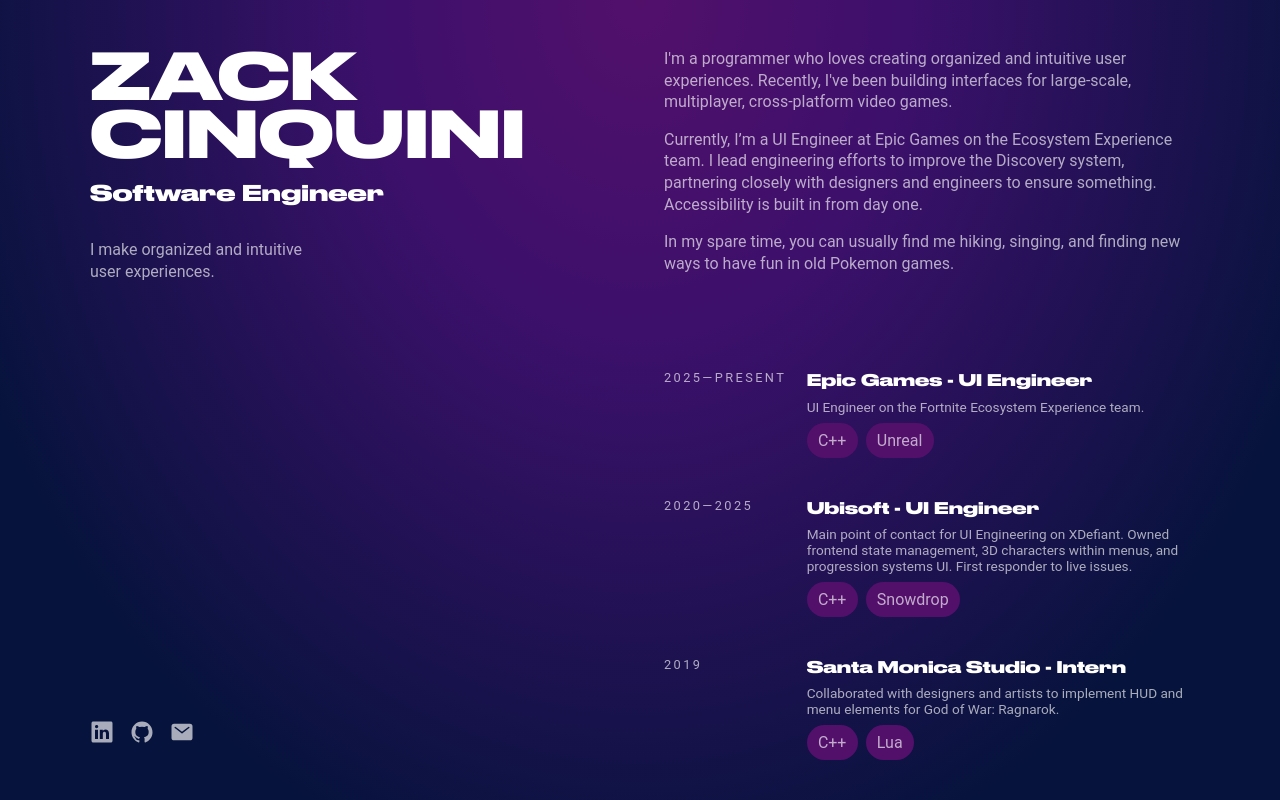
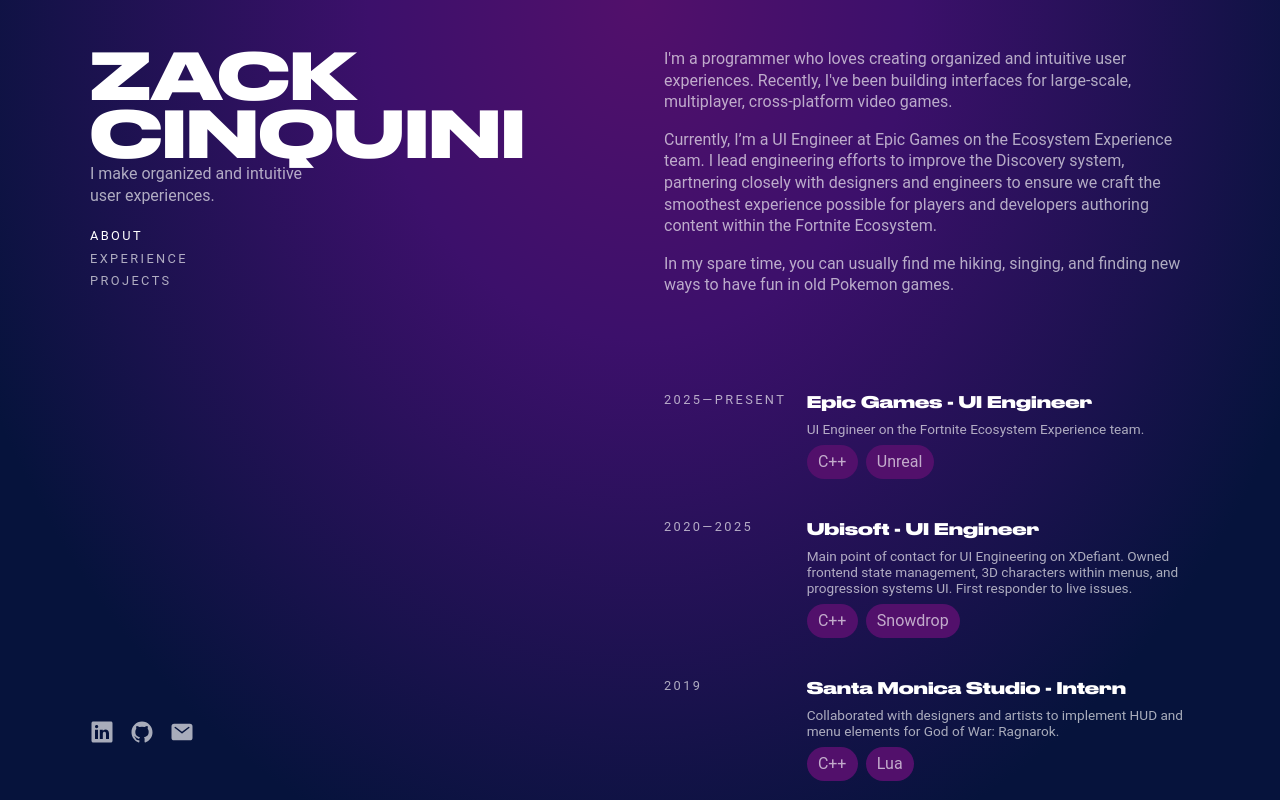
Before and after one commit to zack5/zack5.github.io, a React (Vite) app: page / in a window 1280 px wide. Shown: the top 800 px of the page. Built offline with nearby package versions, Linux system fonts and the light colour scheme.

Commit message:
Adds table of contents

```diff
--- a/src/components/Main.tsx
+++ b/src/components/Main.tsx
@@ -8,12 +8,12 @@ import thumbnailSubwayArrivals from "../assets/project-thumbnails/subway-arrival
 export default function Main() {
   return (
     <>
-      <section className="about">
+      <section id="about" data-toc-title="About" className="about">
         <p>I'm a programmer who loves creating organized and intuitive user  experiences. Recently, I've been building interfaces for large-scale, multiplayer,  cross-platform video games.</p>
-        <p>Currently, I’m a UI Engineer at Epic Games on the Ecosystem Experience team. I lead engineering efforts to improve the Discovery system, partnering closely with designers and engineers to ensure something. Accessibility is built in from day one.</p>
+        <p>Currently, I’m a UI Engineer at Epic Games on the Ecosystem Experience team. I lead engineering efforts to improve the Discovery system, partnering closely with designers and engineers to ensure we craft the smoothest experience possible for players and developers authoring content within the Fortnite Ecosystem.</p>
         <p>In my spare time, you can usually find me hiking, singing, and finding new ways to have fun in old Pokemon games.</p>
       </section>
-      <section className="events">
+      <section id="experience" data-toc-title="Experience" className="events">
         <EventExperience
           title="Epic Games - UI Engineer"
           description="UI Engineer on the Fortnite Ecosystem Experience team."
@@ -35,8 +35,9 @@ export default function Main() {
           skills={["C++", "Lua"]}
           onClick={() => window.open("https://www.epicgames.com/fortnite/en-US/home", "_blank")}
         />
+        <a href="/Zack Cinquini 2025.pdf" aria-label="Download resume (PDF)">View Resume</a>
       </section>
-      <section className="events">
+      <section id="projects" data-toc-title="Projects" className="events">
         <EventProject
           title="Subway Arrivals Board"
           description="I was tired of narrowly missing trains, so I designed an app to track subway arrivals in New York City to run on a Raspberry Pi in my apartment."
--- a/src/components/Sidebar.tsx
+++ b/src/components/Sidebar.tsx
@@ -1,5 +1,6 @@
 import { Link } from 'react-router-dom';
 import { IoLogoGithub, IoLogoLinkedin, IoMail } from 'react-icons/io5';
+import TableOfContents from './TableOfContents';
 
 export default function Sidebar() {
   return (
@@ -8,9 +9,8 @@ export default function Sidebar() {
         <Link to="/" className="no-text-decoration">
           <h1>ZACK<br />CINQUINI</h1>
         </Link>
-        <h2>Software Engineer</h2>
         <span>I make organized and intuitive<br />user experiences.</span>
-        <div className="table-of-contents"></div>
+        <TableOfContents />
       </div>
       <div className="social-links" aria-label="Social media links">
         <a href="https://www.linkedin.com/in/zackcinquini" aria-label="LinkedIn profile">
--- /dev/null
+++ b/src/components/TableOfContents.css
@@ -0,0 +1,56 @@
+.toc {
+  margin-top: 1rem;
+}
+.toc ul {
+  list-style: none;
+  padding: 0;
+  margin: 0;
+}
+.toc li {
+  margin: 0.35rem 0;
+}
+.toc a {
+  color: var(--color-text);
+  text-decoration: none;
+  font-size: 0.9rem;
+}
+.toc a.active {
+  color: var(--color-header);
+  font-weight: 600;
+}
+
+@media (max-width: 800px) {
+  .toc {
+    display: none;
+  }
+}
+
+.toc-indicator {
+  position: fixed;
+  left: 0;
+  right: 0;
+  height: 2px;
+  background: rgba(100, 255, 218, 0.25);
+  border-top: 1px dashed rgba(100,255,218,0.6);
+  pointer-events: none;
+  z-index: 9999;
+}
+
+.toc-controls {
+  margin-top: 0.5rem;
+  font-size: 0.8rem;
+  color: var(--muted, #6b6b6b);
+}
+.toc-controls label {
+  display: flex;
+  flex-direction: column;
+  gap: 0.25rem;
+}
+.toc-controls input[type="range"] {
+  width: 100%;
+}
+.root-margin {
+  margin-top: 0.25rem;
+  font-family: monospace;
+  color: #8be9d4;
+}
--- /dev/null
+++ b/src/components/TableOfContents.tsx
@@ -0,0 +1,70 @@
+import { useEffect, useRef, useState } from "react";
+import "./TableOfContents.css";
+
+export default function TableOfContents() {
+    const [activeId, setActiveId] = useState<string | null>(null);
+    const observerRef = useRef<IntersectionObserver | null>(null);
+
+    useEffect(() => {
+        const sections = Array.from(document.querySelectorAll<HTMLElement>("section[data-toc-title]"));
+        if (!sections.length) return;
+
+        const visibleSections = new Map<string, IntersectionObserverEntry>();
+
+        const handleIntersect: IntersectionObserverCallback = (entries) => {
+            entries.forEach((entry) => {
+                visibleSections.set(entry.target.id, entry);
+            });
+
+            const allVisible = Array.from(visibleSections.values()).filter(e => e.isIntersecting);
+            if (!allVisible.length) return;
+
+            const best = allVisible.reduce((a, b) =>
+                a.intersectionRatio > b.intersectionRatio ? a : b
+            );
+
+            setActiveId(best.target.id || null);
+        };
+
+        observerRef.current = new IntersectionObserver(handleIntersect, {
+            root: null,
+            rootMargin: "-20% 0px -60% 0px",
+            threshold: [0.1, 0.2, 0.3, 0.4, 0.5, 0.6, 0.7, 0.8, 0.9, 1.0],
+        });
+
+        sections.forEach((s) => observerRef.current?.observe(s));
+
+        return () => observerRef.current?.disconnect();
+    }, []);
+
+    const sections = Array.from(document.querySelectorAll<HTMLElement>("section[data-toc-title]")).map((s) => ({
+        id: s.id,
+        title: s.dataset.tocTitle || s.id,
+    }));
+
+    const handleClick = (e: React.MouseEvent, id?: string) => {
+        e.preventDefault();
+        const el = id ? document.getElementById(id) : null;
+        if (el) el.scrollIntoView({ behavior: "smooth", block: "center" });
+    };
+
+    if (!sections.length) return null;
+
+    return (
+        <nav className="toc" aria-label="Table of contents">
+            <ul>
+                {sections.map((s) => (
+                    <li key={s.id}>
+                        <a
+                            href={`#${s.id}`}
+                            className={s.id === activeId ? "active" : ""}
+                            onClick={(e) => handleClick(e, s.id)}
+                        >
+                            <h4>{s.title}</h4>
+                        </a>
+                    </li>
+                ))}
+            </ul>
+        </nav>
+    );
+}
```
